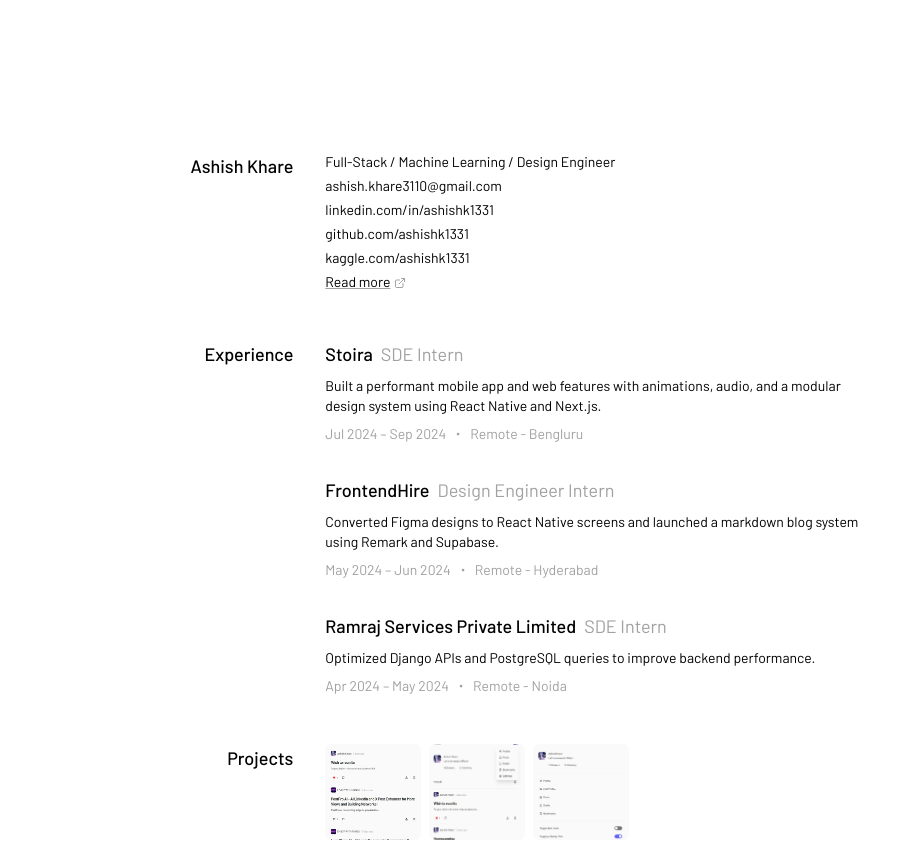
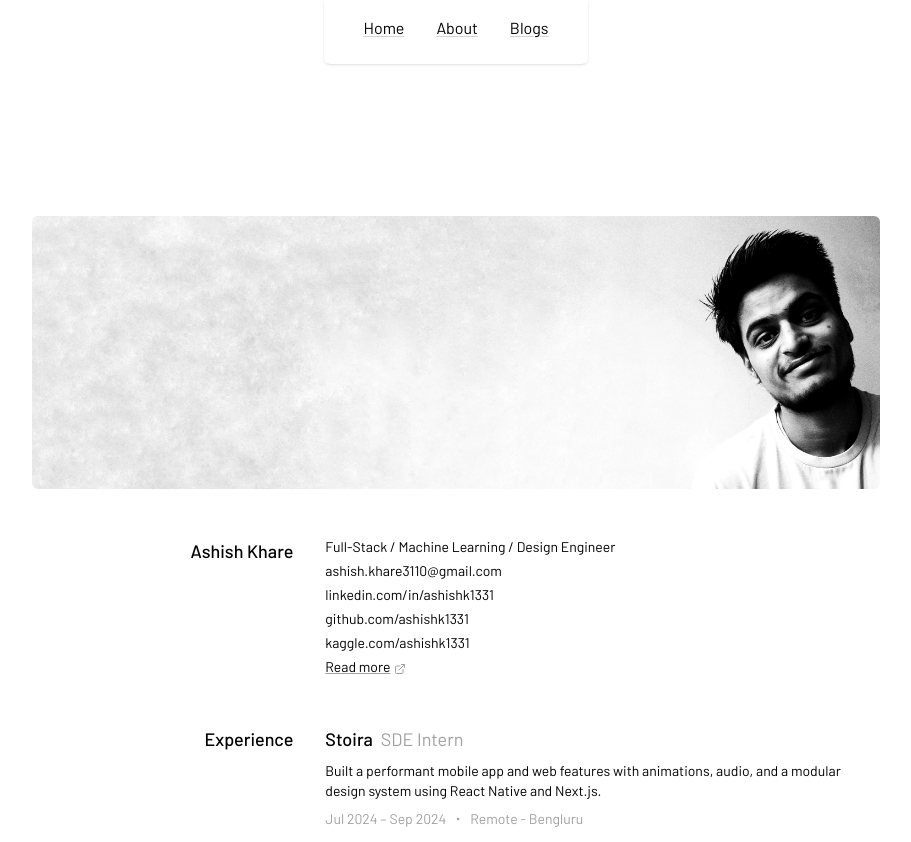
Before and after one commit to ashishk1331/resume-portfolio, a Next.js app: page / in a window 1280 px wide. Shown: the top 842 px of the page, without its empty margins (184-1095 px from the left). Built offline with nearby package versions, Linux system fonts and the light colour scheme.

Commit message:
feat: navbar and banner image for landing

```diff
--- a/app/layout.tsx
+++ b/app/layout.tsx
@@ -1,6 +1,7 @@
 import type { Metadata } from "next";
 import { Barlow } from "next/font/google";
 import "./globals.css";
+import Navbar from "@/components/blocks/Navbar";
 
 const barlow = Barlow({
 	subsets: ["latin"],
@@ -23,6 +24,7 @@
 	return (
 		<html lang="en" className="scroll-smooth">
 			<body className={`${barlow.variable} antialiased`}>
+				<Navbar />
 				<div className="container mx-auto max-w-4xl my-32 p-4 space-y-8">
 					{children}
 				</div>
--- a/app/page.tsx
+++ b/app/page.tsx
@@ -4,12 +4,14 @@
 import Experience from "@/components/Experience";
 import Footer from "@/components/Footer";
 import Introduction from "@/components/Introduction";
+import LandingBanner from "@/components/LandingBanner";
 import Projects from "@/components/Projects";
 import Skills from "@/components/Skills";
 
 export default function Home() {
 	return (
 		<>
+			<LandingBanner />
 			<Introduction />
 			<Experience />
 			<Projects />
--- a/blogs/blood-harmony-by-finneas.mdx
+++ b/blogs/blood-harmony-by-finneas.mdx
@@ -1,8 +1,8 @@
 ---
 title: Blood Harmony by Finneas
 slug: blood-harmony-by-finneas
-pubDate: 2025-01-22
-draft: true
+pubDate: 2025-08-04
+draft: false
 description: My thoughts on the Blood Harmony album by Finneas.
 author: Ashish Khare
 hasAudio: true
@@ -10,6 +10,8 @@
 ---
 
 ![banner](./assets/blood-harmony-by-finneas/banner.webp)
+
+I hope you'll read this when its cold, or October last or November.
 
 I've been listening to _Blood Harmony_ constantly for over a week now. It’s one of Finneas’s greatest works. For those who may not know, **Blood Harmony** is the debut EP by Finneas—Billie Eilish’s brother. It was released in October 2019 and contains seven tracks:
 
@@ -23,18 +25,37 @@
 
 With this, I’m starting a monthly series where I share an album or EP I deeply care about and discuss its tracks and themes.
 
+## Album
+
 I first heard _Blood Harmony_ around the fall of 2021. Since then, at the start of every autumn, either _"Lost My Mind"_ or _"Let's Fall in Love for the Night"_ seems to resurface in my playlists. This year, the flavor lingered longer than usual—so why not share the taste with everyone?
 
-Everything I discuss here reflects my personal opinions and interpretations of the EP and its tracks.
+Everyone keeps praising Billie for her voice, and I'm here, star-struck by Finneas's voice. His vocals are warm and full of passion. If I'm out in the open and Finneas’s music starts playing, I’ll run. Run! The music is so exhilarating—like a festival that celebrates being alone. It tells you to trust what once was and what is yet to come.
 
-If I could define this EP in one phrase, it would be _hopeless romantic_. The tracks explore themes of emotional turmoil—separation, yearning, madness, and nostalgia. There's a haunting void echoed in lyrics like:
+If I were to use one word to describe the album, it would be ***November***. 🍂
 
-> There's an empty space beside me,
-> And I'll keep it that way until you're here,
-> I need you here.
+## Cover
 
-I adore the veiled loneliness that’s so beautifully woven into the songs. This EP feels like the culmination of Finneas’s earlier works and scattered creative threads. And yet, each track fits the overall theme so perfectly.
+The hues of the album cover visually describe what your ears are about to hear once you hit play: a daunting dusk falling over the landscape, bathing it entirely in forsaken love and settled calmness.
 
-The sequencing of the tracks also showcases a clever duality. _"I Lost a Friend"_, _"Lost My Mind"_, and _"Die Alone"_ explore grief—of loss, of sanity, of the self. Meanwhile, _"Shelter"_, _"I Don't Miss You at All"_, _"Partners in Crime"_, and _"Let's Fall in Love for the Night"_ are more upbeat and hopeful. They feel like daydreams about love, mischief, and late-night promises. Together, these songs represent the emotional spectrum of love—its ache and its allure.
+Imagine running like Finneas on the cover—down long, empty roads, surrounded by beauty and stillness. It’s quiet, it’s lovely, and every step feels like a heartbeat syncing with the music.
 
-Beyond the philosophy, Finneas is simply one of the greatest music producers today. His skill and vision are unmatched. I’m still blown away by how he created the hi-hats for _Bad Guy_ using the sound of a pedestrian crossing signal in Australia. He mentioned that on Jimmy Fallon’s show—and I was like, “Whattttt???” God bless him.
+## Tracks
+
+Whenever **let’s fall in love**[6] starts to play, I find myself stirring to the beat. Gradually, you’ll catch yourself standing up and dancing. Soon, the music melts into a soothing jam, and suddenly, you just want to sit somewhere quiet and ponder life.
+
+The music is raw, yet perfect. Every song carries the momentum equally, and there are no skips.
+
+All the tracks combined last a surreal 24 minutes. You’ll lose yourself, find your footing again, only to realize you were already lost to begin with. May this beautiful curse never leave me. I hope it finds me again—in the depths of the sea, in the places I long to be, in the places I wish you were too, and everywhere in between.
+
+The deluxe version adds even more shine to this EP. The tracks feel more refined, and with the addition of the last two songs, you’ll fall in love all over again.
+
+It’s hard to explain music, but this album captures the essence of being alone—brilliantly.
+
+> Maybe I'm just too tired to keep runnin'
+> Maybe you're what I never saw comin'
+
+Reading lines like these brings to mind the thought of Robert Frost going pop.
+
+Now what are you waiting for go and listen to it!
+
+🎹 [Spotify Album URL](https://open.spotify.com/album/2b7DunZFOVCs0QgiTI1FJW?si=5Rtr1IpoTXONfT-ntHOB7Q)
--- /dev/null
+++ b/components/LandingBanner.tsx
@@ -0,0 +1,15 @@
+import Image from "next/image";
+
+export default function LandingBanner() {
+	return (
+		<div className="grid grid-cols-6 gap-8 p-2">
+			<Image
+				src="/landing/banner.webp"
+				width={1024}
+				height={512}
+				className="col-span-full w-full rounded-md"
+				alt="Landing page banner. A photo of me."
+			/>
+		</div>
+	);
+}
--- a/components/MegaBlogs.tsx
+++ b/components/MegaBlogs.tsx
@@ -9,8 +9,8 @@
 			<div className="w-full flex flex-col items-left gap-4 mb-12">
 				<h1 className="text-3xl md:text-4xl font-bold">Blogs</h1>
 				<span>
-					Ashish reads, implements and share. Sometimes it&apos;s too hard to not
-					share.
+					Ashish reads, implements and share. Sometimes it&apos;s too hard to
+					not share.
 				</span>
 			</div>
 			<div className="columns-1 sm:columns-2 gap-8">
--- /dev/null
+++ b/components/blocks/Navbar.tsx
@@ -0,0 +1,19 @@
+import Link from "next/link";
+
+export default function Navbar() {
+	return (
+		<nav className="flex justify-around">
+			<ul className="w-fit h-fit flex items-center gap-4 [&_a]:p-2 *:hover:scale-110 *:transition-transform *:duration-150 *:underline *:underline-offset-2 *:decoration-neutral-300 p-4 pb-6 px-8 rounded-b-md shadow bg-white">
+				<li>
+					<Link href="/">Home</Link>
+				</li>
+				<li>
+					<Link href="/about">About</Link>
+				</li>
+				<li>
+					<Link href="/blog">Blogs</Link>
+				</li>
+			</ul>
+		</nav>
+	);
+}
```
Also changed, not shown: public/landing/banner.webp (added).
